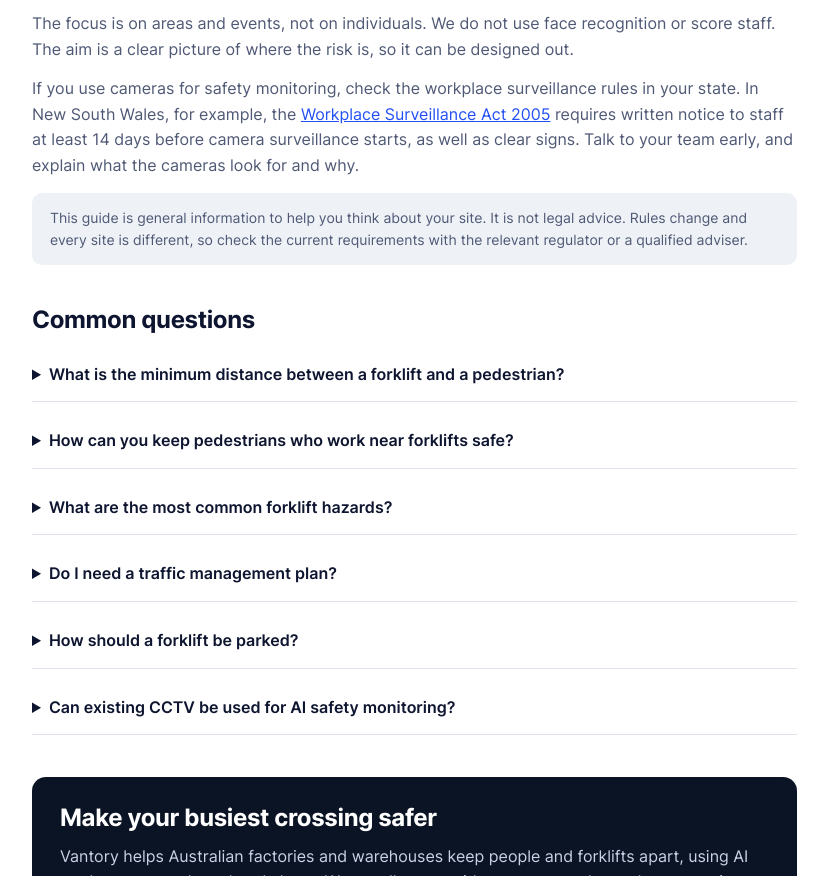
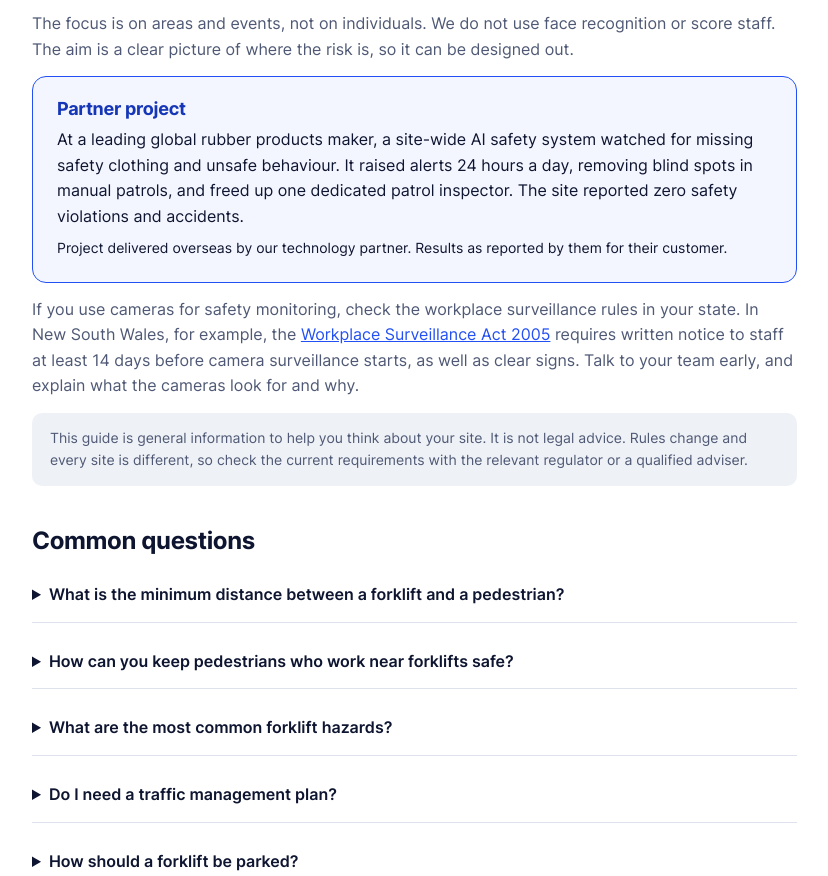
Before and after one commit to andrewtosky/vantorytech-website, a plain HTML site: page site/forklift-pedestrian-safety.html in a window 1280 px wide. Shown: the part 3807-4683 px from the top of the page, without its empty margins (336-1164 px from the left). Drawn offline with Linux system fonts and the light colour scheme.

Commit message:
Add partner project result to forklift safety guide (#35)
Claude-Session: https://claude.ai/code/session_01EtakVPPKdYnQsNstFbCGxT

Co-authored-by: Claude <noreply@anthropic.com>

```diff
--- a/site/forklift-pedestrian-safety.html
+++ b/site/forklift-pedestrian-safety.html
@@ -520,6 +520,11 @@ form.enquiry .btn { grid-column: 1 / -1; width: 100%; min-height: 54px; font-siz
         <li><strong>Show patterns,</strong> such as which crossing has the most close calls and at what time of day, so you can fix the layout rather than just remind people.</li>
       </ul>
       <p>The focus is on areas and events, not on individuals. We do not use face recognition or score staff. The aim is a clear picture of where the risk is, so it can be designed out.</p>
+      <div class="guide-summary">
+        <h2>Partner project</h2>
+        <p>At a leading global rubber products maker, a site-wide AI safety system watched for missing safety clothing and unsafe behaviour. It raised alerts 24 hours a day, removing blind spots in manual patrols, and freed up one dedicated patrol inspector. The site reported zero safety violations and accidents.</p>
+        <p style="font-size:14px">Project delivered overseas by our technology partner. Results as reported by them for their customer.</p>
+      </div>
       <p>If you use cameras for safety monitoring, check the workplace surveillance rules in your state. In New South Wales, for example, the <a href="https://legislation.nsw.gov.au/" rel="noopener" target="_blank">Workplace Surveillance Act 2005</a> requires written notice to staff at least 14 days before camera surveillance starts, as well as clear signs. Talk to your team early, and explain what the cameras look for and why.</p>
       <p class="guide-note">This guide is general information to help you think about your site. It is not legal advice. Rules change and every site is different, so check the current requirements with the relevant regulator or a qualified adviser.</p>
 
```
